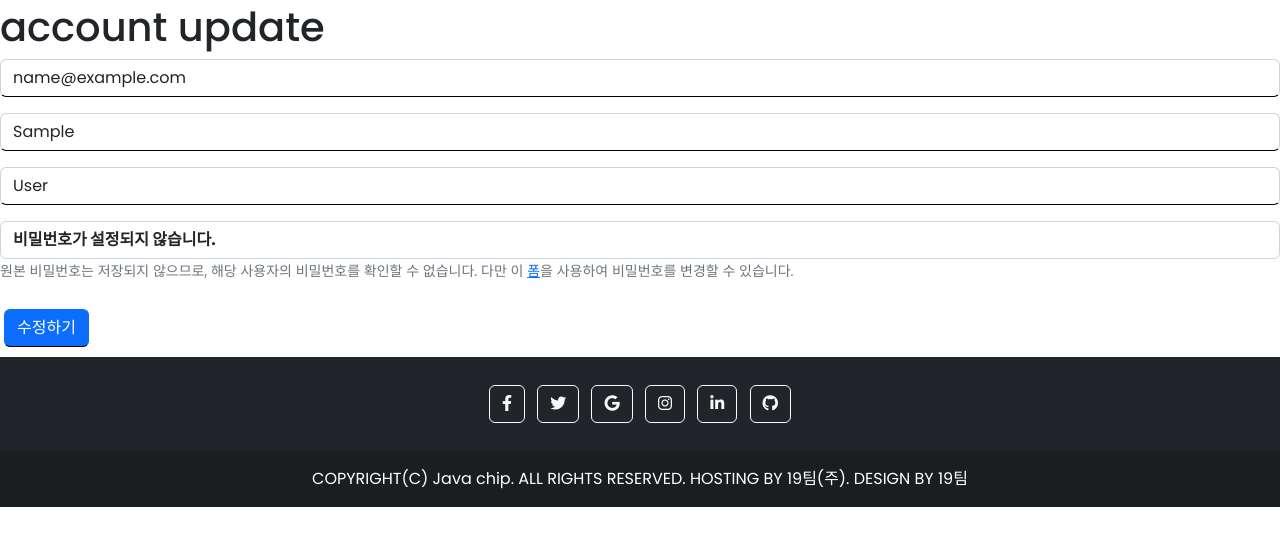
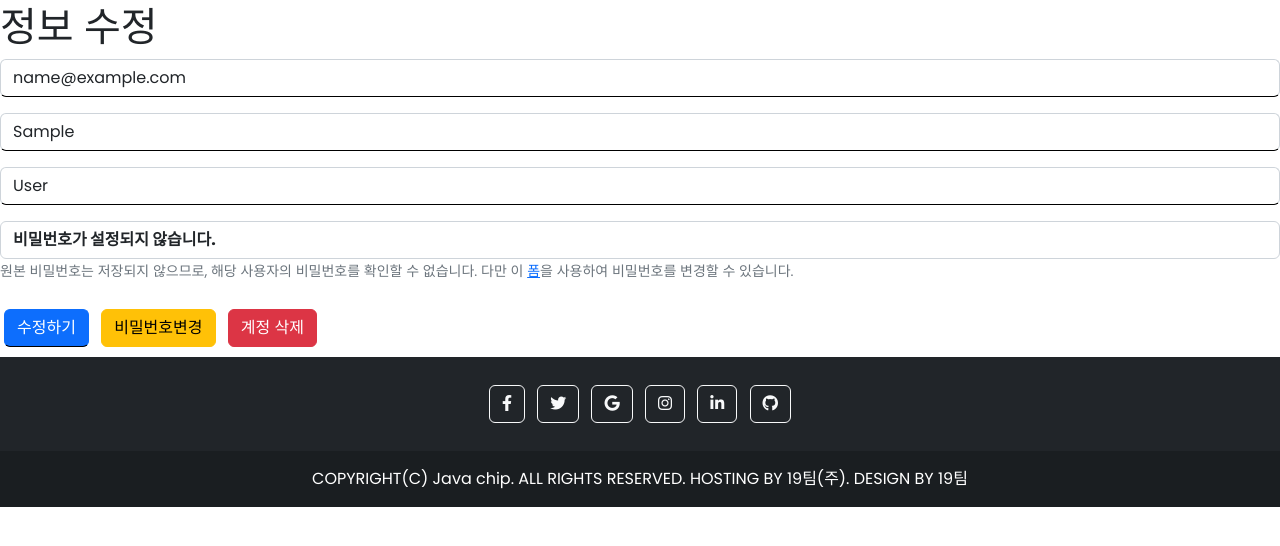
Before and after one commit to mgpo-98/Java-chip, a Django app: page /accounts/update/ in a window 1280 px wide. Shown: the part 87-633 px from the top of the page. Run offline with Django 3.2, Linux system fonts and the light colour scheme; the visitor is signed in with stand-in values (Sample User, id 1); some libraries are stand-ins or nearby versions.

Commit message:
STYLE Accounts update 글귀 수정[오진수]

```diff
--- a/accounts/templates/accounts/update.html
+++ b/accounts/templates/accounts/update.html
@@ -3,13 +3,15 @@
 {% load static %}
 {% block body %}
 
-<h1>account update</h1>
+<h1>정보 수정</h1>
 
 
 <form action="{% url 'accounts:update' %}" method="POST">
     {% csrf_token %}
     {% bootstrap_form form %}
     <input type="submit" value="수정하기" class="btn btn-primary">
+    <a href="{% url 'accounts:password' %}" class="btn btn-warning">비밀번호변경</a>
+    <a href="{% url 'accounts:delete' %}" class="btn btn-danger">계정 삭제</a>
 </form>
 
 
```
